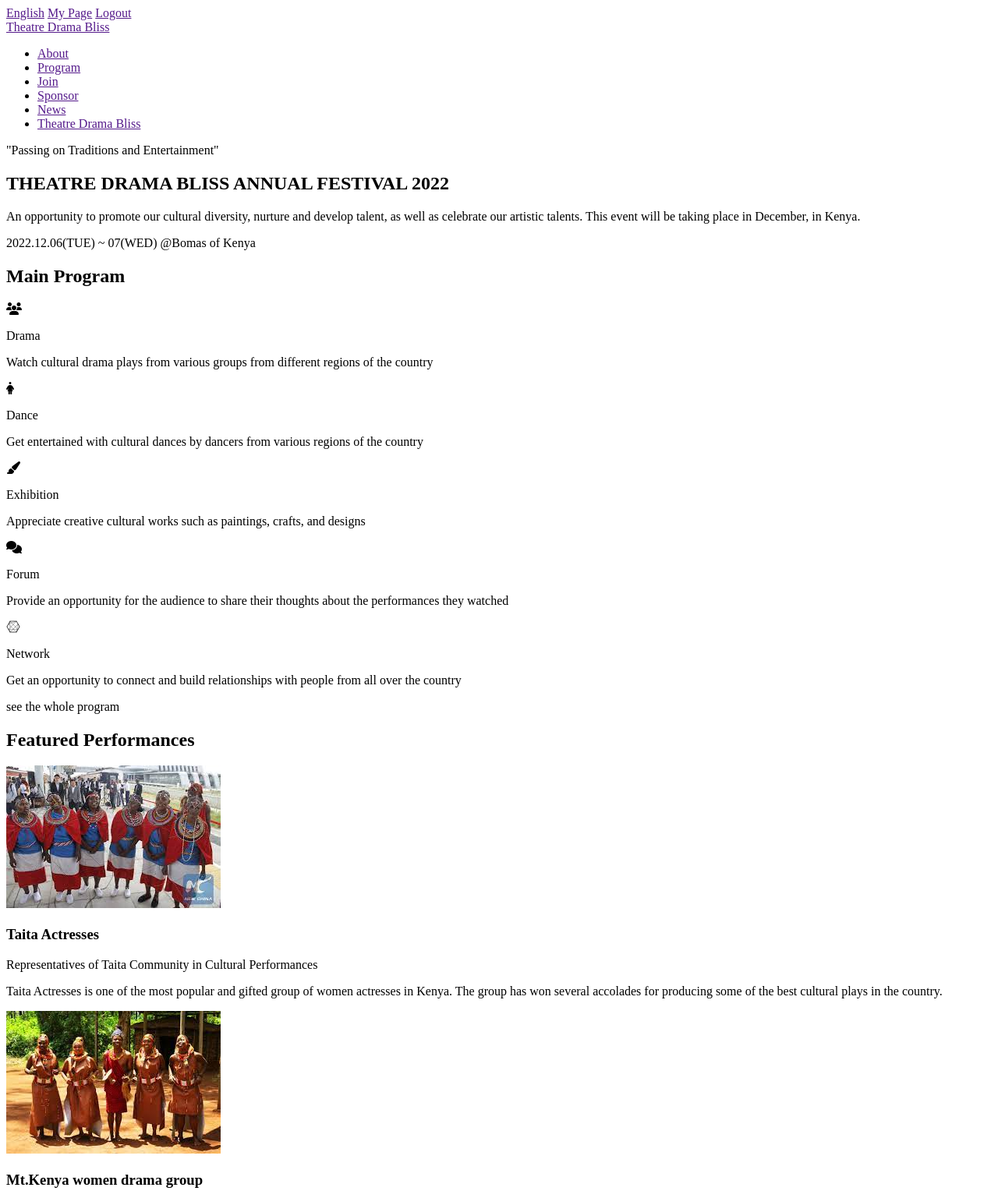
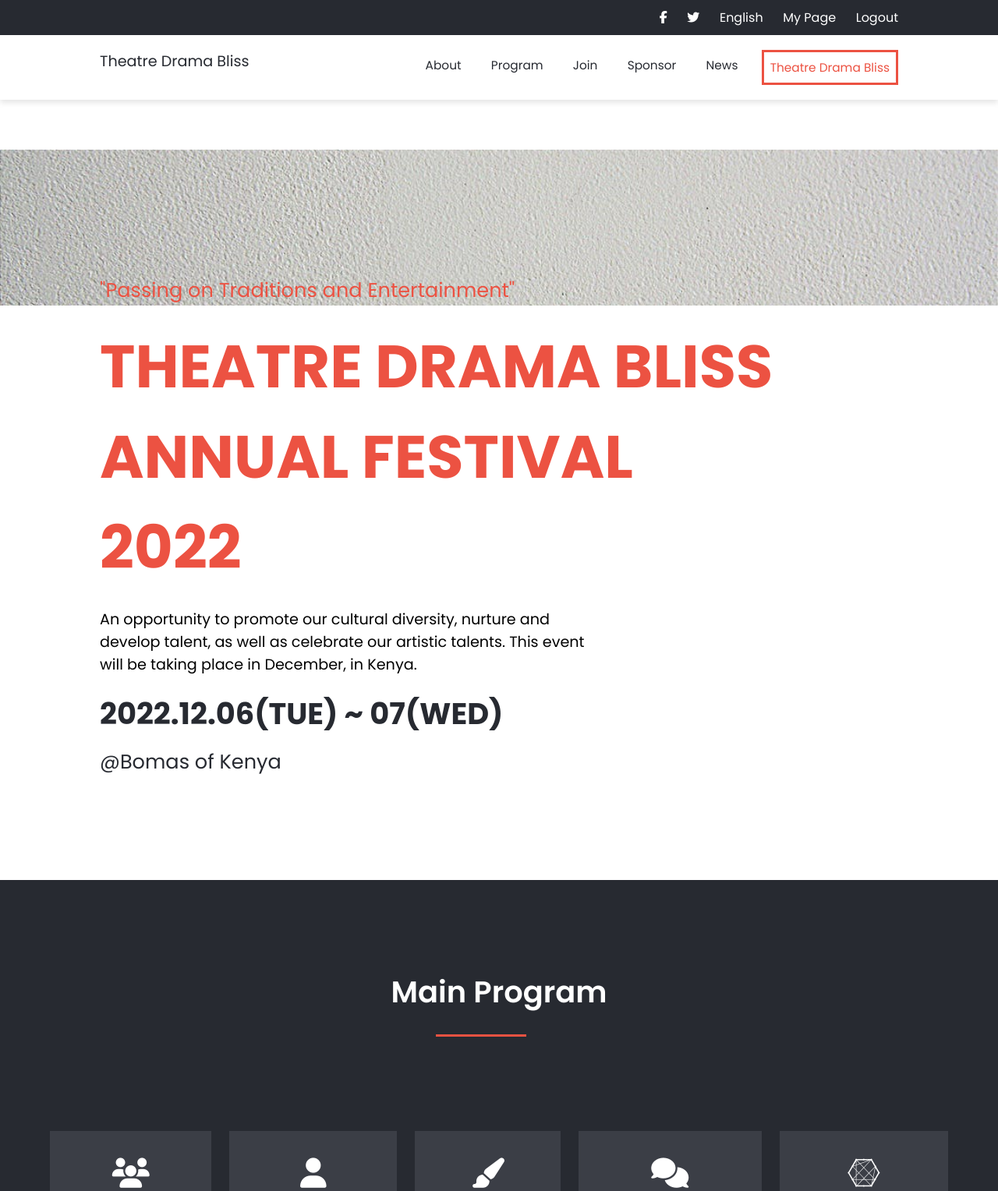
Before and after one commit to willy836/First-Capstone-Project-Concert-Page, a website: page index.html in a window 1280 px wide. Shown: the top 1528 px of the page at 78% size. Drawn offline with Linux system fonts and the light colour scheme.

```diff
--- a/index.html
+++ b/index.html
@@ -10,19 +10,21 @@
 </head>
 <body>
     <main>
-        <header>
-            <nav>
+        <header class="header">
+            <nav class="nav">
                 <div class="top-nav">
+                    <i class="fa fa-facebook fa-nav" aria-hidden="true"></i>
+                    <i class="fa fa-twitter fa-nav" aria-hidden="true"></i>
                     <a href="">English</a>
                     <a href="">My Page</a>
                     <a href="">Logout</a>
                 </div>
-                <div class="bootom-nav">
+                <div class="bottom-nav">
                     <a class="logo" href="">Theatre Drama Bliss</a>
                     <div class="hamburger">
-                        <span class="span"></span>
-                        <span class="span"></span>
-                        <span class="span"></span>
+                        <span class="bar"></span>
+                        <span class="bar"></span>
+                        <span class="bar"></span>
                     </div>
                     <ul class="links">
                         <li class="link"><a href="">About</a></li>
@@ -30,90 +32,90 @@
                         <li class="link"><a href="">Join</a></li>
                         <li class="link"><a href="">Sponsor</a></li>
                         <li class="link"><a href="">News</a></li>
-                        <li class="link"><a class="logo" href="">Theatre Drama Bliss</a></li>
+                        <li class="link last"><a class="logo" href="">Theatre Drama Bliss</a></li>
                     </ul>
                 </div>
 
             </nav>
         </header>
-        <section class="home">
+        <section class="headline">
             <p class="message">
                 "Passing on Traditions and Entertainment"
             </p>
             <h1 class="primary-text">
-                THEATRE DRAMA BLISS
-                ANNUAL FESTIVAL
+                THEATRE DRAMA BLISS <br>
+                ANNUAL FESTIVAL<br>
                 2022
             </h1>
-            <p>
+            <p class="secondary-text">
                 An opportunity to promote our cultural diversity, nurture and develop talent, as well as celebrate
                 our artistic talents. This event will be taking place in December, in Kenya.
             </p>
-            <p>
-                2022.12.06(TUE) ~ 07(WED)
-                @Bomas of Kenya
+            <p class="date-venue">
+                2022.12.06(TUE) ~ 07(WED) <br>
+                <span class="date-span">@Bomas of Kenya<span>
             </p>
         </section>
         <section class="main-program">
-            <h2>Main Program</h2>
-            <div class="grid-articles">
+            <h2 class="main-heading">Main Program</h2>
+            <div class="program-articles">
                 <article>
                     <i class="fa fa-users" aria-hidden="true"></i>
-                    <p>Drama</p>
-                    <p>Watch cultural drama plays from various groups from different regions of the country</p>
+                    <p class="pri-text">Drama</p>
+                    <p class="sec-text">Watch cultural drama plays from various groups from different regions of the country</p>
                 </article>
                 <article>
-                    <i class="fa fa-female" aria-hidden="true"></i>
-                    <p>Dance</p>
-                    <p>Get entertained with cultural dances by dancers from various regions of the country</p>
+                    <i class="fa fa-user" aria-hidden="true"></i>
+                    <p class="pri-text">Dance</p>
+                    <p class="sec-text">Get entertained with cultural dances by great dancers from various regions of the country</p>
                 </article>
                 <article>
                     <i class="fa fa-paint-brush" aria-hidden="true"></i>
-                    <p>Exhibition</p>
-                    <p>Appreciate creative cultural works such as paintings, crafts, and designs</p>
+                    <p class="pri-text">Exhibition</p>
+                    <p class="sec-text">Appreciate creative cultural works such as paintings, crafts, and designs</p>
                 </article>
                 <article>
                     <i class="fa fa-comments" aria-hidden="true"></i>
-                    <p>Forum</p>
-                    <p>Provide an opportunity for the audience to share their thoughts about the performances they watched</p>
+                    <p class="pri-text">Forum</p>
+                    <p class="sec-text">Provide an opportunity for the audience to share their thoughts about the performances they watched</p>
                 </article>
                 <article>
                     <i class="fa fa-connectdevelop" aria-hidden="true"></i>
-                    <p>Network</p>
-                    <p>Get an opportunity to connect and build relationships with people from all over the country</p>
+                    <p class="pri-text">Network</p>
+                    <p class="sec-text">Get an opportunity to connect and build relationships with people from all over the country</p>
                 </article>
             </div>
             <div>
-                <p>see the whole program</p>
+                <p class="see-more">see the whole program</p>
             </div>
         </section>
         <section class="performances">
-            <h2>Featured Performances</h2>
+            <h2 class="performance-title">Featured Performers</h2>
             <div class="performers">
                 <article>
-                    <img src="./images/taita-women.jpg" alt="Taita women drama group">
+                    <img src="./images/taita.jpeg" alt="Taita women drama group">
                     <div class="group-info">
-                        <h3 class="group-name">Taita Actresses</h3>
-                        <p class="group-title">Representatives of Taita Community in Cultural Performances</p>
-                        <p class="desc">Taita Actresses is one of the most popular and gifted group of women actresses in Kenya.
+                        <h3 class="group-name">Coast Actors</h3>
+                        <p class="group-title">Representatives of Coast Region in Cultural Performances</p>
+                        <p class="desc">Coast Actors is one of the most popular and gifted group of men actors in Kenya.
                             The group has won several accolades for producing some of the best cultural plays in the country.
 
                         </p>
                     </div>
                 </article>
                 <article>
-                    <img src="./images/central-group.jpg" alt="Mt.Kenya women drama group">
+                    <img src="./images/central.jpeg" alt="Central women drama group">
                     <div class="group-info">
-                        <h3 class="group-name">Mt.Kenya women drama group</h3>
-                        <p class="group-title">Representatives of Mt.Kenya Region in Cultural Performances</p>
-                        <p class="desc">Mt.Kenya women drama group is known for its brilliant performances
+                        <h3 class="group-name">Central drama group</h3>
+                        <p class="group-title">Representatives of Central Region in Cultural Performances</p>
+                        <p class="desc">Central drama group is known for its brilliant performances
                             in drama and cultural dances. Since making their debut in 2010, they have gained
                             massive recognition and continues to compete at national level.
                         </p>
                     </div>
                 </article>
                 <article>
-                    <img src="./images/eastern-group.jpg" alt="Eastern women drama group">
+                    <img src="./images/eastern.jpeg" alt="Eastern women drama group">
                     <div class="group-info">
                         <h3 class="group-name">Eastern women drama group</h3>
                         <p class="group-title">Representatives of Eastern Region in Cultural Performances</p>
@@ -125,29 +127,29 @@
                     </div>
                 </article>
                 <article>
-                    <img src="./images/college-girls.jpg" alt="Kisii University drama group">
+                    <img src="./images/kisii.jpeg" alt="Kisii University drama group">
                     <div class="group-info">
-                        <h3 class="group-name">Kisii University drama group</h3>
-                        <p class="group-title">Kisii Drama Starlets</p>
-                        <p class="desc">Kisii University drama group comprises of young and talented women. This group
-                            is best known for its domination in the inter-university drama competitions. Majority
+                        <h3 class="group-name">Nyanza drama starlets</h3>
+                        <p class="group-title">Representatives of Nyanza Region in Cultural Performances</p>
+                        <p class="desc">Nyanza drama starlets comprises of young and talented women. This group
+                            is best known for its domination in the inter-county drama competitions. Majority
                             of the women in this group are also great dancers and have careers in modelling.
                         </p>
                     </div>
                 </article>
                 <article>
-                    <img src="./images/turkana-squad.jpg" alt="Turkana drama group">
+                    <img src="./images/turkana.jpeg" alt="Turkana drama group">
                     <div class="group-info">
-                        <h3 class="group-name">Turkana drama group</h3>
+                        <h3 class="group-name">The North drama group</h3>
                         <p class="group-title">Representatives of Northern Region in Cultural Performances</p>
-                        <p class="desc">Turkana drama group comprises of enthusiastic men and women who began their
+                        <p class="desc">The North drama group comprises of enthusiastic men and women who began their
                             acting and dancing in 2010. They gained popularity in 2018 and have since become one
                             of the most loved group by the audience for their performances.
                         </p>
                     </div>
                 </article>
                 <article>
-                    <img src="./images/isiolo-group.jpg" alt="Isiolo drama group">
+                    <img src="./images/isiolo.jpeg" alt="Isiolo drama group">
                     <div class="group-info">
                         <h3 class="group-name">Western drama group</h3>
                         <p class="group-title">Representatives of Western Region in Cultural Performances</p>
@@ -161,7 +163,7 @@
             </div>
         </section>
         <section class="partner">
-            <h2>Partner</h2>
+            <h2 class="partner-heading">Partner</h2>
             <div class="partners">
                 <p>Safaricom</p>
                 <p>Kenya Airways</p>
@@ -170,9 +172,9 @@
                 <p>Equity</p>
             </div>
         </section>
-        <footer>
-            <p>Theatre Drama Bliss Kenya</p>
-            <p>2022 Theatre Drama Bliss Kenya. Some Rights Reserved.</p>
+        <footer class="footer">
+            <p class="footer-logo">Theatre Drama Bliss Kenya</p>
+            <p class="footer-text">2022 Theatre Drama Bliss Kenya. Some Rights Reserved.</p>
         </footer>
     </main>
 </body>
--- /dev/null
+++ b/style.css
@@ -0,0 +1,571 @@
+@import url('https://fonts.googleapis.com/css2?family=Lato:wght@400;700;900&family=Poppins:wght@400;500;600;700&display=swap');
+
+*,
+*::before,
+*::after {
+    margin: 0;
+    padding: 0;
+    box-sizing: border-box;
+    text-decoration: none;
+}
+
+.header {
+    width: 100%;
+}
+
+.nav {
+    display: flex;
+    flex-direction: column;
+}
+
+.top-nav {
+
+    display: none;
+}
+
+.top-nav a {
+    color: #fff;
+}
+
+.fa-nav {
+    background: #272a31;
+    color: #fff;
+}
+
+.bottom-nav {
+    background: #fff;
+    padding: 1.5% 10%;
+    display: flex;
+    justify-content: space-between;
+}
+
+.logo {
+    font-family: 'Poppins', sans-serif;
+    font-weight: 400;
+    font-size: 3.5vw;
+    color: #272a31;
+}
+
+.links {
+    display: none;
+}
+
+.hamburger {
+    cursor: pointer;
+}
+
+.bar {
+    display: block;
+    width: 20px;
+    height: 2px;
+    background: #272a31;
+    margin: 4px auto;;
+}
+
+.headline {
+    display: flex;
+    flex-direction: column;
+    gap: 20px;
+    padding: 0 5%;
+    margin: 5% 0;
+}
+
+.headline .message {
+    background: url(images/wall-bg.jpeg) no-repeat center center/cover;
+    height: 15vh;
+    display: flex;
+    flex-direction: column;
+    justify-content: flex-end;
+    font-family: 'Poppins', sans-serif;
+    font-weight: 400;
+    font-size: 4vw;
+    color: #ec5242;
+
+}
+
+.headline .primary-text {
+    font-family: 'Poppins', sans-serif;
+    font-weight: 700;
+    font-size: 6vw;
+    color: #ec5242;
+}
+
+.headline .secondary-text {
+    font-family: 'Poppins', sans-serif;
+    font-weight: 400;
+    font-size: 3vw;
+}
+
+.headline .date-venue {
+    font-family: 'Poppins', sans-serif;
+    font-weight: 900;
+    font-size: 4vw;
+    color: #272a31;
+}
+
+.headline .date-span {
+    font-weight: 400;
+
+}
+
+.main-program {
+    background: #272a31;
+    color: #fff;
+    padding: 0 5%;
+    display: flex;
+    flex-direction: column;
+
+}
+
+.main-program .main-heading {
+    font-family: 'Poppins', sans-serif;
+    font-weight: 600;
+    font-size: 5vw;
+    text-align: center;
+    padding: 10% 0;
+    margin-bottom: 3%;
+    position: relative
+}
+
+.main-program .main-heading::after {
+    content: '';
+    width: 10%;
+    height: 3px;
+    background: #ec5242;
+    left: 43%;
+    bottom: 45px;
+    position: absolute;
+}
+
+.main-program .program-articles {
+    display: flex;
+    flex-direction: column;
+    gap: 4vw;
+}
+
+.main-program article {
+    background: #3b3e46;
+    display: flex;
+    padding: 3%;
+    align-items: center;
+    gap: 5%;
+    border: none;
+}
+
+.main-program .fa {
+    font-size: 5vw;
+}
+
+.main-program .pri-text {
+    font-family: 'Poppins', sans-serif;
+    font-weight: 400;
+    font-size: 5vw;
+    color: #ec5242
+}
+
+.main-program .sec-text {
+    font-family: 'Poppins', sans-serif;
+    font-weight: 400;
+    font-size: 4vw;
+    color: #fff;
+}
+
+.main-program .see-more {
+    font-family: 'Poppins', sans-serif;
+    font-weight: 400;
+    font-size: 4vw;
+    color: #fff;
+    text-align: center;
+    text-decoration: underline;
+    text-transform: uppercase;
+    padding: 8% 0;
+    margin-bottom: 4%;
+}
+
+.performances {
+    background: #fff;
+}
+
+.performances .performance-title {
+    font-family: 'Poppins', sans-serif;
+    font-weight: 600;
+    font-size: 6vw;
+    text-align: center;
+    padding: 5% 0;
+    margin-bottom: 2%;
+    position: relative;
+}
+
+.performances .performance-title::after {
+    content: '';
+    width: 10%;
+    height: 3px;
+    background: #ec5242;
+    left: 41%;
+    bottom: 13px;
+    position: absolute;
+}
+
+.performances .performers {
+    display: grid;
+    grid-template-columns: 80%;
+    grid-auto-rows: auto;
+    row-gap: 2rem;
+
+    justify-content: center;
+    margin-bottom: 2rem;
+}
+
+.performers article {
+    border: 1px solid #272a31;
+}
+
+.performances img {
+    width: 100%;
+    /* max-width: 7rem;
+    height: 7rem; */
+}
+
+.performances .group-info {
+    display: flex;
+    flex-direction: column;
+    padding: 0 1.5%;
+}
+
+.performances .group-name {
+    font-family: 'Lato', sans-serif;
+    font-weight: 700;
+    font-size: 5vw;
+    padding: 1.5% 0;
+    color: #272a31;
+
+}
+
+.performances .group-title {
+    font-family: 'Lato', sans-serif;
+    font-weight: 400;
+    font-size: 4vw;
+    padding: 1% 0;
+    font-style: italic;
+    color: #ec5242;
+
+}
+
+.performances .desc {
+    font-family: 'Lato', sans-serif;
+    font-weight: 400;
+    font-size: 4vw;
+    padding: 1.5% 0;
+    font-style: normal;
+    margin-bottom: 1%;
+
+}
+
+.partner {
+    background: #272a31;
+    color: #fff;
+    display: flex;
+    flex-direction: column;
+    padding: 10% 0;
+}
+
+.partner .partner-heading {
+    font-family: 'Poppins', sans-serif;
+    font-weight: 600;
+    font-size: 5vw;
+    padding: 0 10%;
+    font-style: normal;
+    text-align: center;
+    margin-bottom: 5%;
+    position: relative;
+}
+
+.partner .partner-heading::after {
+    content: '';
+    width: 7%;
+    height: 3px;
+    background: #ec5242;
+    left: 46%;
+    bottom: -10px;
+    position: absolute;
+}
+
+
+.partner .partners {
+    display: flex;
+    flex-wrap: wrap;
+    justify-content: center;
+    gap: 9%;
+    font-family: 'Poppins', sans-serif;
+    font-weight: 400;
+    font-size: 4vw;
+    padding: 3% 10%;
+    font-style: normal;
+
+}
+
+.footer {
+    padding: 10%;
+    display: flex;
+    flex-direction: column;
+
+}
+
+.footer .footer-logo {
+    font-family: 'Poppins', sans-serif;
+    font-weight: 700;
+    font-size: 5vw;
+    font-style: normal;
+    margin-bottom: 3%;
+}
+
+.footer .footer-text {
+    font-family: 'Poppins', sans-serif;
+    font-weight: 400;
+    font-size: 4vw;
+    font-style: normal;
+}
+
+/* DESKTOP STYLES */
+
+@media screen and (min-width: 768px) {
+    .top-nav {
+        display: block;
+        background: #272a31;
+    padding: 1% 10%;
+    height: 3.5vw;
+    display: flex;
+    justify-content: end;
+    align-items: center;
+    gap: 2vw;
+    font-family: 'Poppins', sans-serif;
+    font-weight: 400;
+    font-size: 1rem;
+    }
+
+    .logo {
+        font-size: 1.5vw;
+    }
+
+    .hamburger {
+        display: none;
+    }
+
+    .links {
+        width: 60%;
+        display: flex;
+        list-style: none;
+        justify-content: space-between;
+
+    }
+
+    .links li {
+        padding: .5rem;
+    }
+
+    .links .last {
+        border: 3px solid #ec5242;
+
+    }
+
+    .links .last a {
+        color: #ec5242;
+    }
+
+    .links a {
+        font-family: 'Poppins', sans-serif;
+        font-weight: 400;
+        font-size: 1.2vw;
+        color: #272a31;
+    }
+
+    .bottom-nav {
+        box-shadow: 0 4px 7px 0 rgba(0, 0, 0, 0.1);
+    }
+
+    .headline {
+        padding: 0;
+        margin-bottom: 10%;
+    }
+
+    .headline .message {
+        height: 25vh;
+        font-size: 2vw;
+        padding: 0 10%;
+
+    }
+
+    .headline .primary-text {
+        padding: 0 10%;
+
+    }
+
+    .headline .secondary-text {
+        padding: 0 10%;
+        width: 70%;
+        font-size: 1.5vw;
+    }
+
+    .headline .date-venue {
+        padding: 0 10%;
+        font-size: 3vw;
+    }
+
+    .headline .date-span {
+        font-size: 2vw;
+    }
+
+    .main-program .main-heading {
+
+        font-size: 3vw;
+
+    }
+
+    .main-program .main-heading::after {
+        bottom: 30%;
+    }
+
+    .main-program .program-articles {
+        display: flex;
+        flex-direction: row;
+        gap: 2%;
+    }
+
+    .main-program article {
+
+        display: flex;
+        flex-direction: column;
+        text-align: center;
+
+    }
+
+    .main-program .fa {
+        font-size: 3vw;
+        margin-bottom: 4%;
+    }
+
+    .main-program .pri-text {
+        margin-bottom: 2%;
+        font-size: 1vw;
+
+    }
+
+    .main-program .sec-text {
+        margin-bottom: 2%;
+        font-size: 1vw;
+
+    }
+
+    .main-program .see-more {
+
+        font-size: 1.5vw;
+
+    }
+
+    .performances .performance-title {
+
+        font-size: 2.5vw;
+
+    }
+
+    .performances .performance-title::after {
+        bottom: 25%;
+        left: 43%;
+    }
+
+    .performances .performers {
+        display: grid;
+        grid-template-columns: 40% 40%;
+
+        row-gap: 2rem;
+        column-gap: 2rem;
+
+        /* justify-content: center;
+        margin-bottom: 2rem; */
+    }
+
+    .performers article {
+        display: flex;
+        flex-direction: row;
+        border: none;
+    }
+    .performances img {
+        width: 50%;
+
+    }
+
+    .performances .group-info {
+        /* max-height: 20%; */
+    }
+
+    .performances .group-name {
+        font-family: 'Lato', sans-serif;
+        font-weight: 700;
+        font-size: 1vw;
+        padding: 1.5% 0;
+        color: #272a31;
+
+    }
+
+    .performances .group-title {
+        font-family: 'Lato', sans-serif;
+        font-weight: 400;
+        font-size: 1vw;
+        padding: 1% 0;
+        font-style: italic;
+        color: #ec5242;
+
+    }
+
+    .performances .desc {
+        font-family: 'Lato', sans-serif;
+        font-weight: 400;
+        font-size: 1vw;
+        padding: 1.5% 0;
+        font-style: normal;
+        margin-bottom: 1%;
+
+    }
+
+    .partner .partner-heading {
+
+        font-size: 2.5vw;
+
+    }
+
+    .partner .partner-heading::after {
+
+        width: 3%;
+
+        left: 48%;
+
+    }
+
+    .partner .partners {
+
+        font-size: 1.5vw;
+
+    }
+
+    .footer {
+        padding: 10%;
+        display: flex;
+        flex-direction: row;
+        gap: 5%;
+    }
+
+    .footer .footer-logo {
+        font-family: 'Poppins', sans-serif;
+        font-weight: 700;
+        font-size: 1.3vw;
+        font-style: normal;
+        margin-bottom: 3%;
+    }
+
+    .footer .footer-text {
+        font-family: 'Poppins', sans-serif;
+        font-weight: 400;
+        font-size: 1.2vw;
+        font-style: normal;
+    }
+}
```
Also changed, not shown: homepage.html (added, +35 -0 lines), images/central-group.jpg (deleted), images/central.jpeg (added), images/college-girls.jpg (deleted), images/daraja-group.jpg (deleted), images/eastern-group.jpg (deleted), images/eastern.jpeg (added), images/isiolo-group.jpg (deleted), images/isiolo.jpeg (added), images/kisii.jpeg (added), images/maasai.jpeg (added), images/taita-women.jpg (deleted), images/taita.jpeg (added), images/turkana-squad.jpg (deleted), 3 more files.
